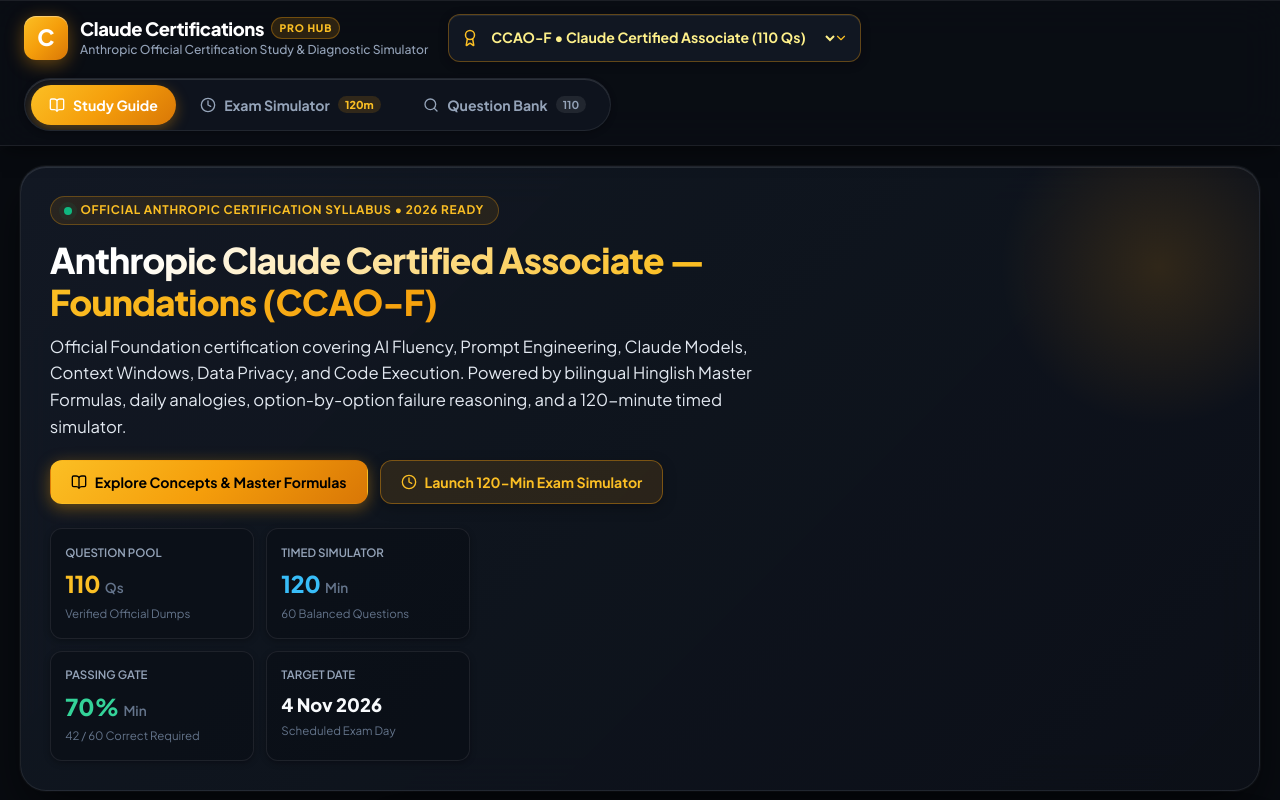
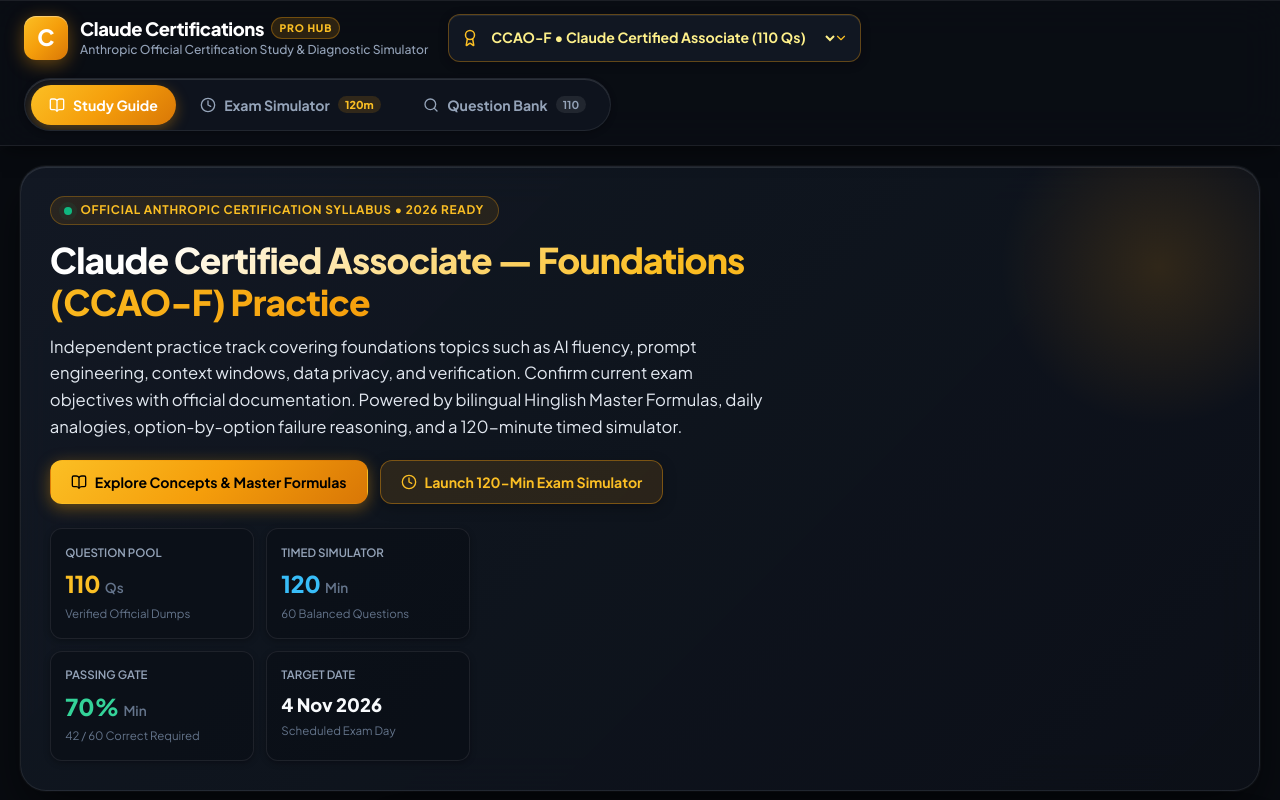
Before and after one commit to suneelkumarr/claude-certification, a React (Vite) app: page / in a window 1280 px wide. Shown: the top 800 px of the page. Built offline with nearby package versions, Linux system fonts and the light colour scheme.

Commit message:
docs: label certification tracks as practice resources

```diff
--- a/src/data/examRegistry.js
+++ b/src/data/examRegistry.js
@@ -1,4 +1,4 @@
-// Exam Registry: Central configuration for Multi-Exam Support
+// Exam Registry: Central configuration for multi-track practice
 import { CONCEPTS_DATA as CCAOF_CONCEPTS, QUESTIONS_DATA as CCAOF_QUESTIONS } from './exams/ccao-f.js';
 import { CONCEPTS_DATA as CCAF_CONCEPTS, QUESTIONS_DATA as CCAF_QUESTIONS } from './exams/cca-f.js';
 import { CONCEPTS_DATA as CCAP_CONCEPTS, QUESTIONS_DATA as CCAP_QUESTIONS } from './exams/cca-p.js';
@@ -6,9 +6,9 @@
 export const EXAMS_REGISTRY = [
   {
     id: 'ccao-f',
-    title: 'Anthropic Claude Certified Associate — Foundations (CCAO-F)',
+    title: 'Claude Certified Associate — Foundations (CCAO-F) Practice',
     shortCode: 'CCAO-F',
-    description: 'Official Foundation certification covering AI Fluency, Prompt Engineering, Claude Models, Context Windows, Data Privacy, and Code Execution.',
+    description: 'Independent practice track covering foundations topics such as AI fluency, prompt engineering, context windows, data privacy, and verification. Confirm current exam objectives with official documentation.',
     examDate: '4 November 2026',
     durationMinutes: 120,
     quizQuestionCount: 60,
@@ -19,10 +19,10 @@
   },
   {
     id: 'cca-f',
-    title: 'Anthropic Claude Certified Architect — Foundations (CCA-F)',
+    title: 'Claude Certified Architect — Foundations (CCA-F) Practice',
     shortCode: 'CCA-F',
-    description: 'Architect certification covering Multi-Agent Orchestration, Parallel Execution, Pipeline Crash Recovery, Temporal Synthesis, and Dynamic Routing.',
-    examDate: '4 November 2026',
+    description: 'Independent practice track for architecture concepts, model selection, latency, cost, and system design. This repository does not verify official exam scope or scheduling.',
+    examDate: 'Not set',
     durationMinutes: 120,
     quizQuestionCount: 60,
     passingPercentage: 70,
@@ -32,10 +32,10 @@
   },
   {
     id: 'cca-p',
-    title: 'Anthropic Claude Certified Architect — Professional (CCA-P)',
+    title: 'Claude Certified Architect — Practitioner (CCA-P) Practice',
     shortCode: 'CCA-P',
-    description: 'Professional Architect certification covering Enterprise AI Governance, Defense-in-Depth Guardrails, RAG Multi-Tenancy, Evaluation Pipelines, and Claude Code Security.',
-    examDate: '4 November 2026',
+    description: 'Independent practice track for tool use, orchestration, retrieval, security, and guardrails. This repository does not verify official exam scope or scheduling.',
+    examDate: 'Not set',
     durationMinutes: 120,
     quizQuestionCount: 60,
     passingPercentage: 70,
```
